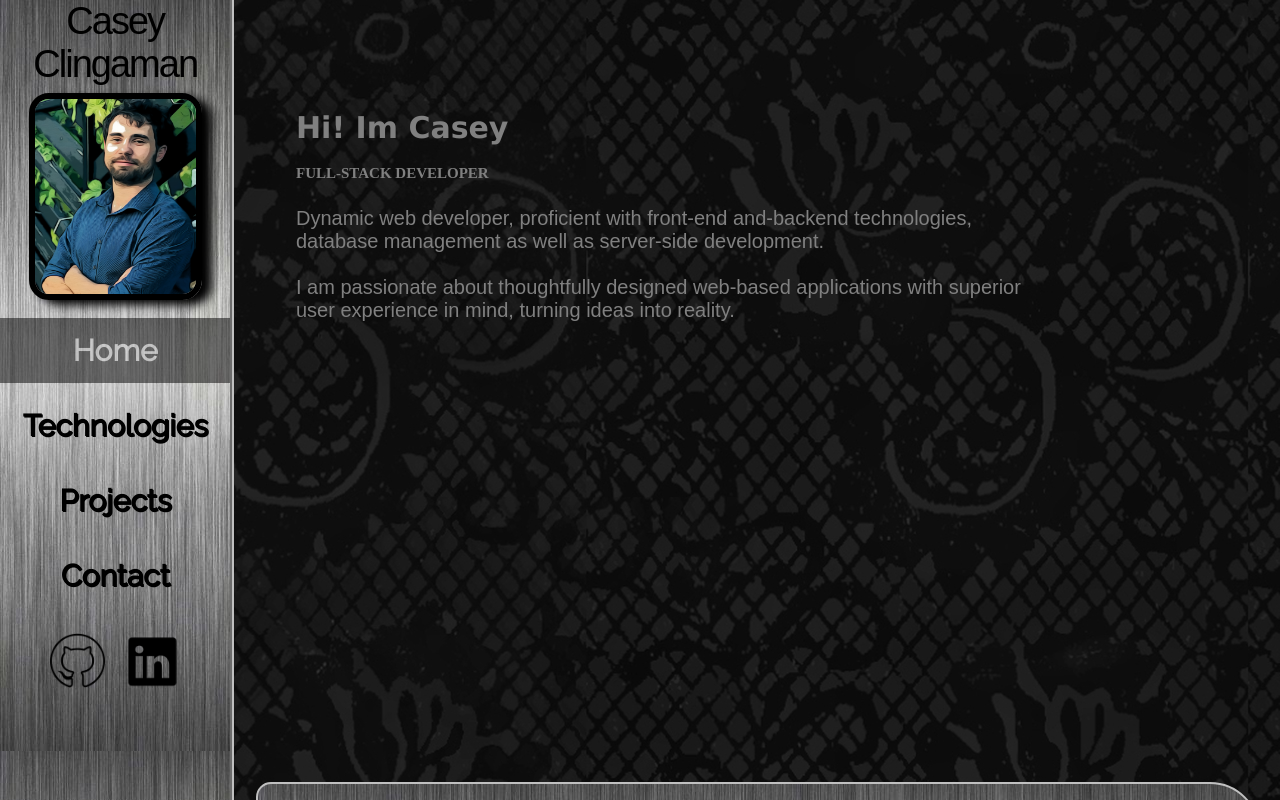
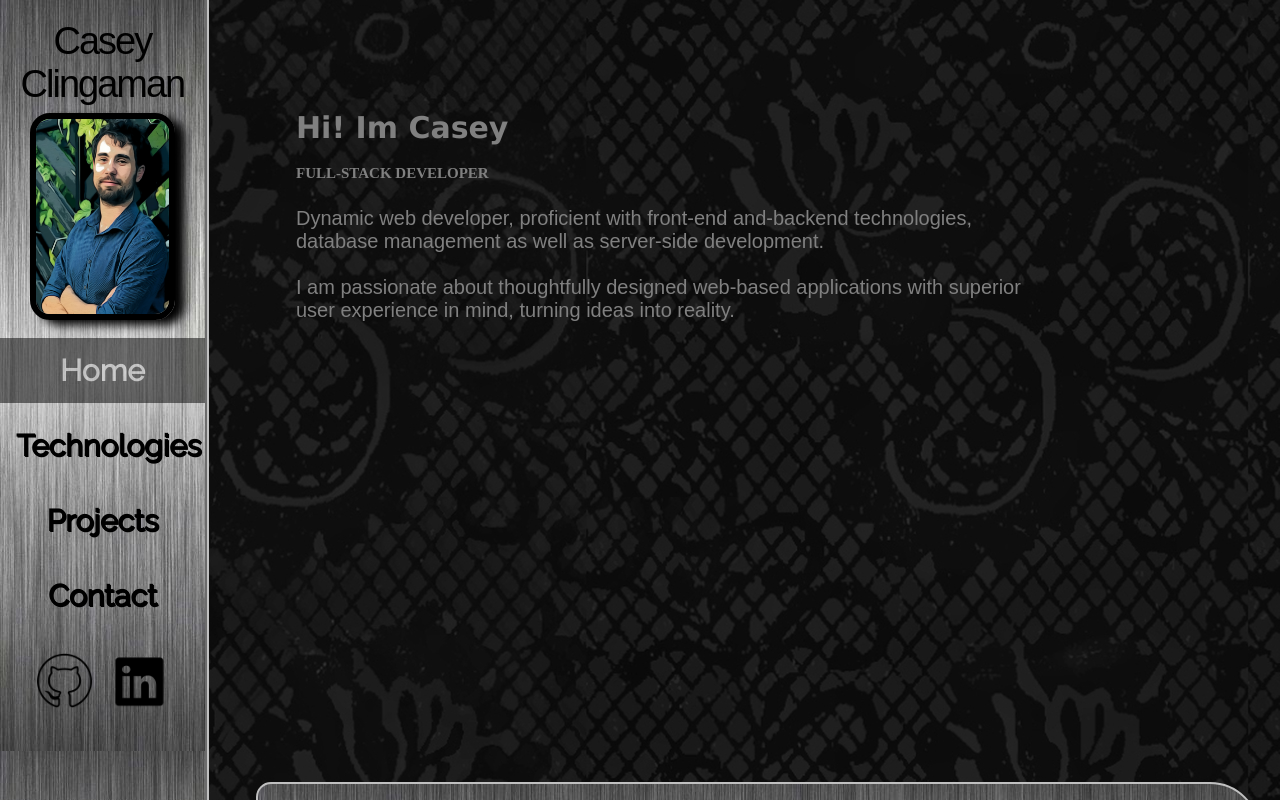
Before and after one commit to caseycling/portfolio, a React (Create React App) app in the folder client/: page / in a window 1280 px wide. Shown: the top 800 px of the page. Built offline with nearby package versions, Linux system fonts and the light colour scheme; a web font is replaced by a local one.

Commit message:
Adjusted margins

```diff
--- a/client/src/index.css
+++ b/client/src/index.css
@@ -12,8 +12,7 @@ body {
   -webkit-font-smoothing: antialiased;
   -moz-osx-font-smoothing: grayscale;
   background-image: url('./images/mainBackground.jpg');
-  /* overflow: scroll; */
-  /* overflow-x: hidden; */
+
 }
 
 code {
@@ -36,7 +35,6 @@ code {
  #homeHeader  {
   font-family: Lucida Sans Unicode;
   font-size: 30px;
-
 	letter-spacing: normal;
 }
 
@@ -45,33 +43,35 @@ code {
 	margin-top: 0%;
 }
 
+/* Technologies page section */
+.techContainer {
+  margin-left: 20%;
+  height: 100%;
+  background-color: white;
+}
+
 /* Projects page section */
 .projectsContainer  {
-  text-align: center;
+  /* text-align: center; */
   margin-left: 20%;
   width: 75%;
   padding: 20px;
   border: solid 2px silver;
   border-radius: 15px 50px;
 
-  background-image: url('./images/navbackground.jpg');
-
+  background-image: url('./images/navbackground.jpg')
 }
 
 .individualContainer {
     display: inline-block;
     margin: 10px;
     height: 100%;
-      width: 90%;
+    width: 90%;
     padding-bottom: 15px;
 
-
     border: solid 2px grey;
-
     color: grey;
     background-image: url('./images/mainBackground.jpg');
-
-
 }
 
 #projectImage  {
@@ -98,15 +98,11 @@ code {
   background: black;
   color: white;
   border: 1px solid silver;
-
-
-
 }
 /* Contact page styling */
 
 .contactContainer {
   width: 70%;
-
   margin: 80px;
   margin-left: 20%;
   margin-right: 5%;
@@ -127,7 +123,6 @@ code {
 
   border: solid 2px  gray;
   border-radius: 4px;
-
   box-sizing: border-box;
   resize: vertical
 }
@@ -145,7 +140,6 @@ code {
 
   border: solid 2px  gray;
   border-radius: 4px;
-
   box-sizing: border-box;
   resize: vertical
 }
@@ -165,20 +159,17 @@ input[type=submit]:hover {
 
 /* Navbar styling */
 
-
-
 .navList {
+  margin: 0;
+  padding: 0;
+  height: 100%;
+  width: 16%;
   list-style-type: none;
   text-align: center;
   font-size: 26px;
   font-family: 'Segoe UI', Tahoma, Geneva, Verdana, sans-serif;
-  margin: 0;
-  padding: 0;
-  height: 100%;
-  width: 18%;
   background-image: url('./images/navbackground.jpg');
   position: fixed;
-
 
   border-right: 4px groove silver;
   box-shadow: 0 10px 8px 0 rgba(0 0 0 0.2) 0 6px 20px 0 rgba(0 0 0 0.19);
@@ -189,13 +180,12 @@ input[type=submit]:hover {
   font-size: 38px;
   font-family: 'Candal', sans-serif;
   letter-spacing: -2px;
-  /* text-shadow: 1px 1px black; */
-
+  margin-top: 10%;
 }
 
 .navImage {
   height: 195px;
-  width: 70%;
+  width: 65%;
   margin-top: 3%;
   border: 6px solid black;
   border-radius: 20px;
```
